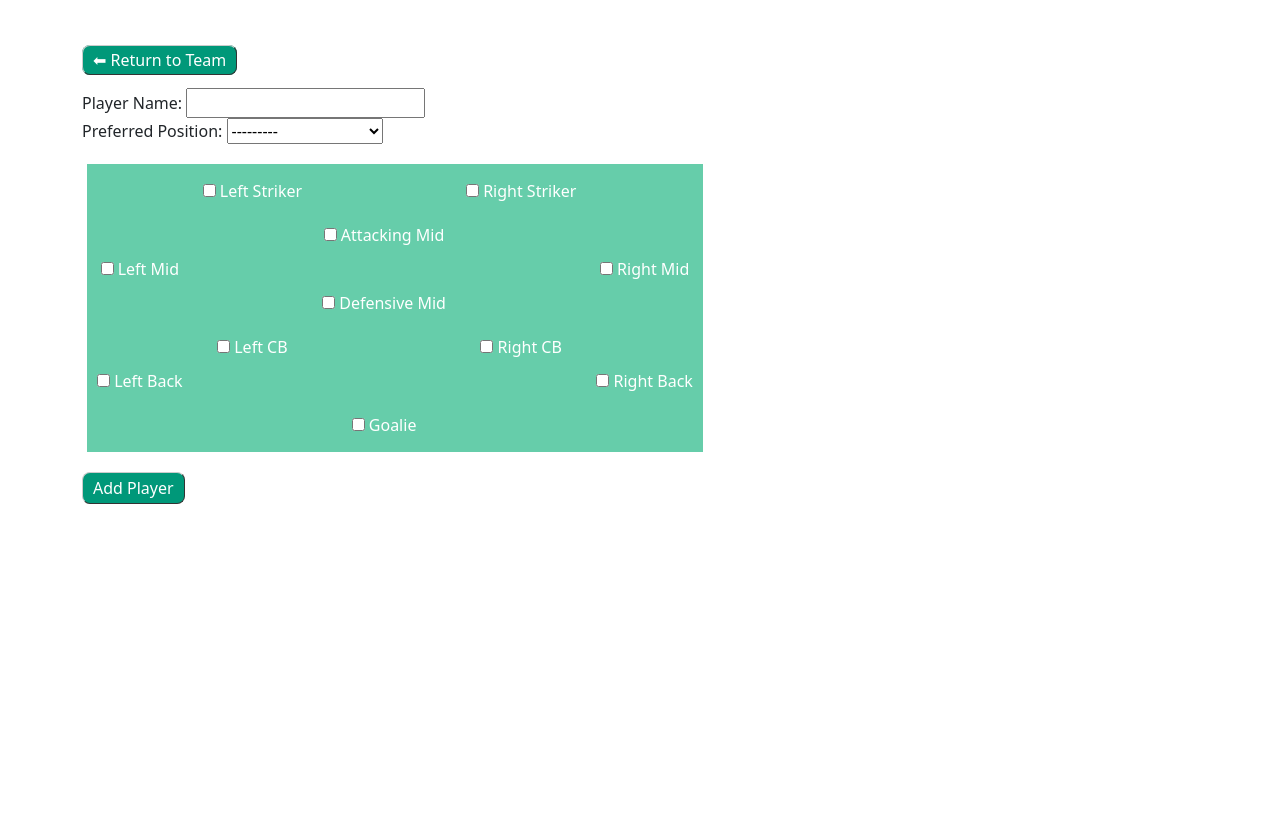
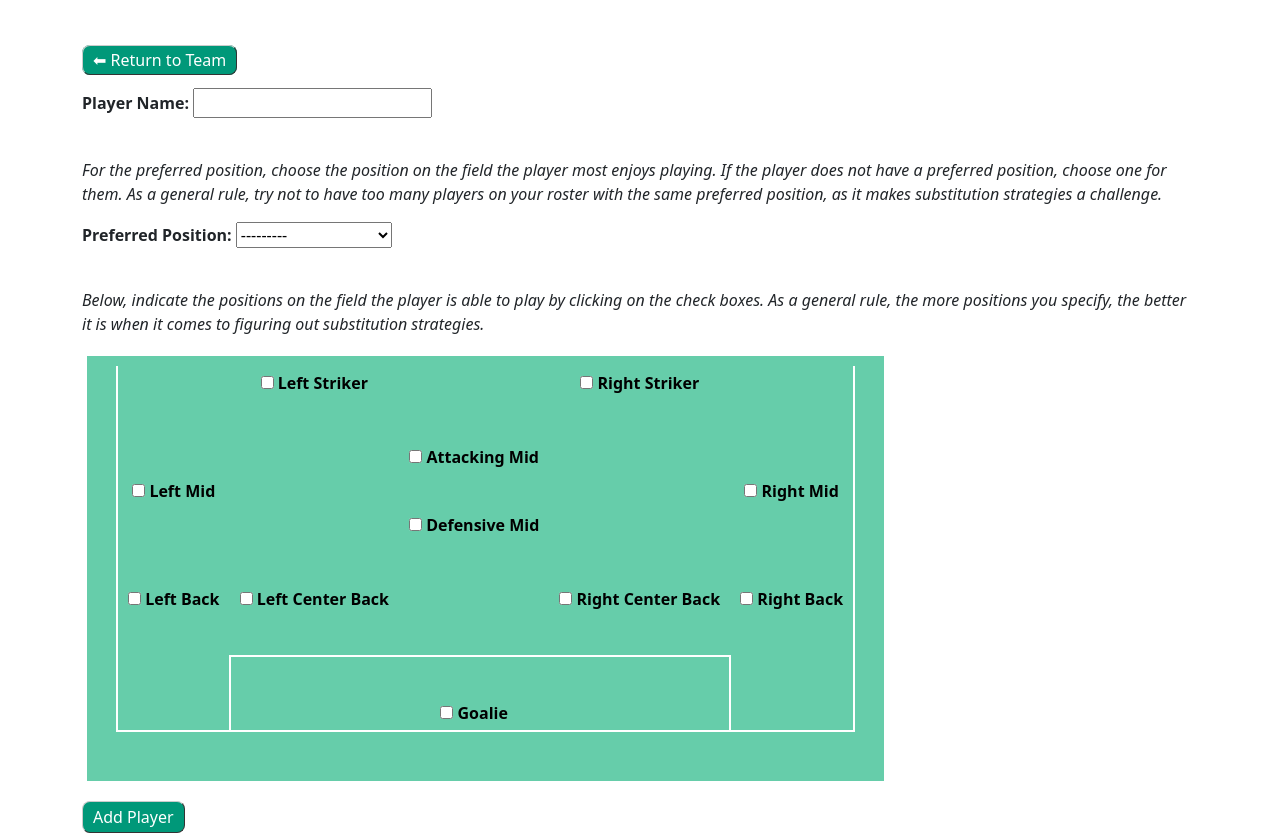
Before and after one commit to conoromahony/soccer_lineup, a Django app: page /team/player/add.html in a window 1280 px wide. Shown: the part 72-905 px from the top of the page. Before the commit the page ends 576 px from the top, so only its background shows below. Run offline with Django 4.2, Linux system fonts and the light colour scheme; a user stored in the database is signed in; some libraries are stand-ins or nearby versions.

Commit message:
Also revamp the display of the Add Player and Update Player pages.

```diff
--- a/team/templates/team/player/add.html
+++ b/team/templates/team/player/add.html
@@ -13,93 +13,132 @@
   <p><a class="lineup_button" href="/team/player/list.html">⬅ Return to Team</a></p>
   <form action="" method="post">
       {% csrf_token %}
-      <div class="player-input">Player Name: {{ form.name }}</div>
-      <div class="player-input">Preferred Position: {{ form.preferred_position }}</div>
+      <div class="player-input"><strong>Player Name:</strong> {{ form.name }}</div>
+
+      <p>&nbsp;</p>
+
+      <p><em>For the preferred position, choose the position on the field the player most enjoys playing. If
+        the player does not have a preferred position, choose one for them. As a general rule, try not
+        to have too many players on your roster with the same preferred position, as it makes substitution
+        strategies a challenge.</em></p>
+
+      <div class="player-input"><strong>Preferred Position:</strong> {{ form.preferred_position }}</div>
+
+      <p>&nbsp;</p>
+
+      <p><em>Below, indicate the positions on the field the player is able to play by clicking on the check boxes.
+        As a general rule, the more positions you specify, the better it is when it comes to figuring out substitution
+        strategies.</em></p>
+
       <div class="soccer_pitch">
         <table class="soccer_field">
           <tr class="row1">
+            <td class="column1"></td>
             <td class="column2"></td>
             <td class="column3"></td>
             <td class="column4"></td>
             <td class="column5"></td>
             <td class="column6"></td>
+            <td class="column7"></td>
           </tr>
-          <tr class="row2">
+          <tr class="player_row">
+            <td class="right_border"></td>
             <td class="column2"></td>
-            <td class="column3 player">{{ form.is_left_striker }} Left Striker</td>
+            <td class="column3"><span class="player_name">{{ form.is_left_striker }} Left Striker</span></td>
             <td class="column4"></td>
-            <td class="column5 player">{{ form.is_right_striker }} Right Striker</td>
+            <td class="column5"><span class="player_name">{{ form.is_right_striker }} Right Striker</span></td>
             <td class="column6"></td>
+            <td class="left_border"></td>
           </tr>
-          <tr class="row3">
+          <tr class="spacer_row">
+            <td class="right_border"></td>
             <td class="column2"></td>
             <td class="column3"></td>
             <td class="column4"></td>
             <td class="column5"></td>
             <td class="column6"></td>
+            <td class="left_border"></td>
           </tr>
-          <tr class="row4">
+          <tr class="player_row">
+            <td class="right_border"></td>
             <td class="column2"></td>
             <td class="column3"></td>
-            <td class="column4 player">{{ form.is_attacking_mid }} Attacking Mid</td>
+            <td class="column4"><span class="player_name">{{ form.is_attacking_mid }} Attacking Mid</span></td>
             <td class="column5"></td>
             <td class="column6"></td>
+            <td class="left_border"></td>
           </tr>
-          <tr class="row5">
-            <td class="column2 player">{{ form.is_left_mid }} Left Mid</td>
+          <tr class="player_row">
+            <td class="right_border"></td>
+            <td class="column2"><span class="player_name">{{ form.is_left_mid }} Left Mid</span></td>
             <td class="column3"></td>
             <td class="column4"></td>
             <td class="column5"></td>
-            <td class="column6 player">{{ form.is_right_mid }} Right Mid</td>
+            <td class="column6"><span class="player_name">{{ form.is_right_mid }} Right Mid</span></td>
+            <td class="left_border"></td>
           </tr>
-          <tr class="row6">
+          <tr class="player_row">
+            <td class="right_border"></td>
             <td class="column2"></td>
             <td class="column3"></td>
-            <td class="column4 player">{{ form.is_stopper }} Defensive Mid</td>
+            <td class="column4"><span class="player_name">{{ form.is_stopper }} Defensive Mid</span></td>
             <td class="column5"></td>
             <td class="column6"></td>
+            <td class="left_border"></td>
           </tr>
-          <tr class="row7">
+          <tr class="spacer_row">
+            <td class="right_border"></td>
             <td class="column2"></td>
             <td class="column3"></td>
             <td class="column4"></td>
             <td class="column5"></td>
             <td class="column6"></td>
+            <td class="left_border"></td>
           </tr>
-          <tr class="row8">
-            <td class="column2"></td>
-            <td class="column3 player">{{ form.is_center_back }} Left CB</td>
+          <tr class="player_row">
+            <td class="right_border"></td>
+            <td class="column2"><span class="player_name">{{ form.is_left_full }} Left Back</span></td>
+            <td class="column3"><span class="player_name">{{ form.is_center_back }} Left Center Back</span></td>
             <td class="column4"></td>
-            <td class="column5 player">{{ form.is_sweeper }} Right CB</td>
-            <td class="column6"></td>
+            <td class="column5"><span class="player_name">{{ form.is_sweeper }} Right Center Back</span></td>
+            <td class="column6"><span class="player_name">{{ form.is_right_full }} Right Back</span></td>
+            <td class="left_border"></td>
           </tr>
-          <tr class="row9">
-            <td class="column2 player">{{ form.is_left_full }} Left Back</td>
-            <td class="column3"></td>
-            <td class="column4"></td>
-            <td class="column5"></td>
-            <td class="column6 player">{{ form.is_right_full }} Right Back</td>
-          </tr>
-          <tr class="row10">
+          <tr class="spacer_row">
+            <td class="right_border"></td>
             <td class="column2"></td>
             <td class="column3"></td>
             <td class="column4"></td>
             <td class="column5"></td>
             <td class="column6"></td>
+            <td class="left_border"></td>
           </tr>
-          <tr class="row11">
+          <tr class="spacer_row">
+            <td class="right_border"></td>
             <td class="column2"></td>
-            <td class="column3"></td>
-            <td class="column4 player">{{ form.is_goalie }} Goalie</td>
-            <td class="column5"></td>
+            <td class="left_corner"></td>
+            <td class="top_border"></td>
+            <td class="right_corner"></td>
             <td class="column6"></td>
+            <td class="left_border"></td>
           </tr>
-          <tr class="row12">
+          <tr class="player_row">
+            <td class="right_border"></td>
             <td class="column2"></td>
-            <td class="column3"></td>
-            <td class="column4"></td>
-            <td class="column5"></td>
+            <td class="left_border"></td>
+            <td class="column4"><span class="player_name">{{ form.is_goalie }} Goalie</span></td>
+            <td class="right_border"></td>
             <td class="column6"></td>
+            <td class="left_border"></td>
+          </tr>
+          <tr class="last_row">
+            <td></td>
+            <td class="end_line"></td>
+            <td class="end_line"></td>
+            <td class="end_line"></td>
+            <td class="end_line"></td>
+            <td class="end_line"></td>
+            <td></td>
           </tr>
         </table>
       </div>
```
Also changed, not shown: team/templates/team/player/update.html (+73 -34 lines), db.sqlite3.
